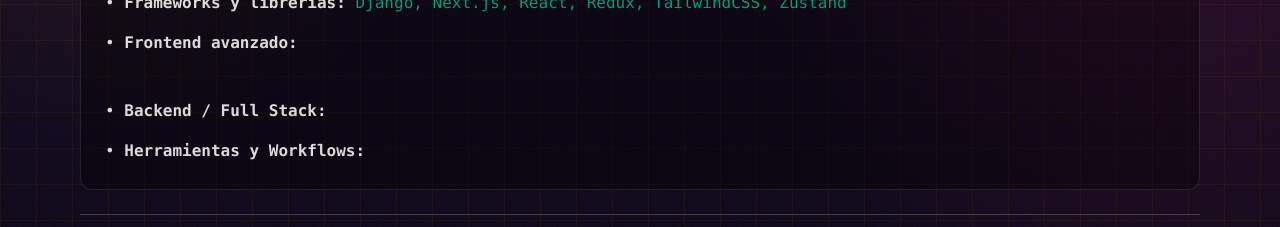
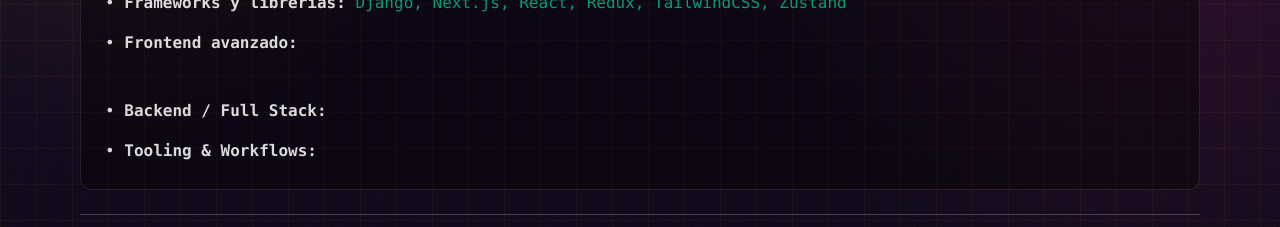
Before and after one commit to lu-developer476/Portfolio, a Next.js app: page /about in a window 1280 px wide. Shown: the part 860-1087 px from the top of the page. Built offline with nearby package versions, Linux system fonts and the light colour scheme.

Commit message:
page.tsx

```diff
--- a/src/app/about/page.tsx
+++ b/src/app/about/page.tsx
@@ -65,9 +65,9 @@ export default function AboutPage() {
           </p>
 
           <p className="text-white/85 leading-7">
-            • <strong>Herramientas y Workflows:</strong>{" "}
+            • <strong>Tooling & Workflows:</strong>{" "}
             <span className="word delay-4">
-              Debugging, Figma, Git / GitHub, Gitlab, Dev & Prod
+              Debugging, Figma, Git / GitHub, Gitlab, Dev & Prod, n8n
             </span>
           </p>
 
```
